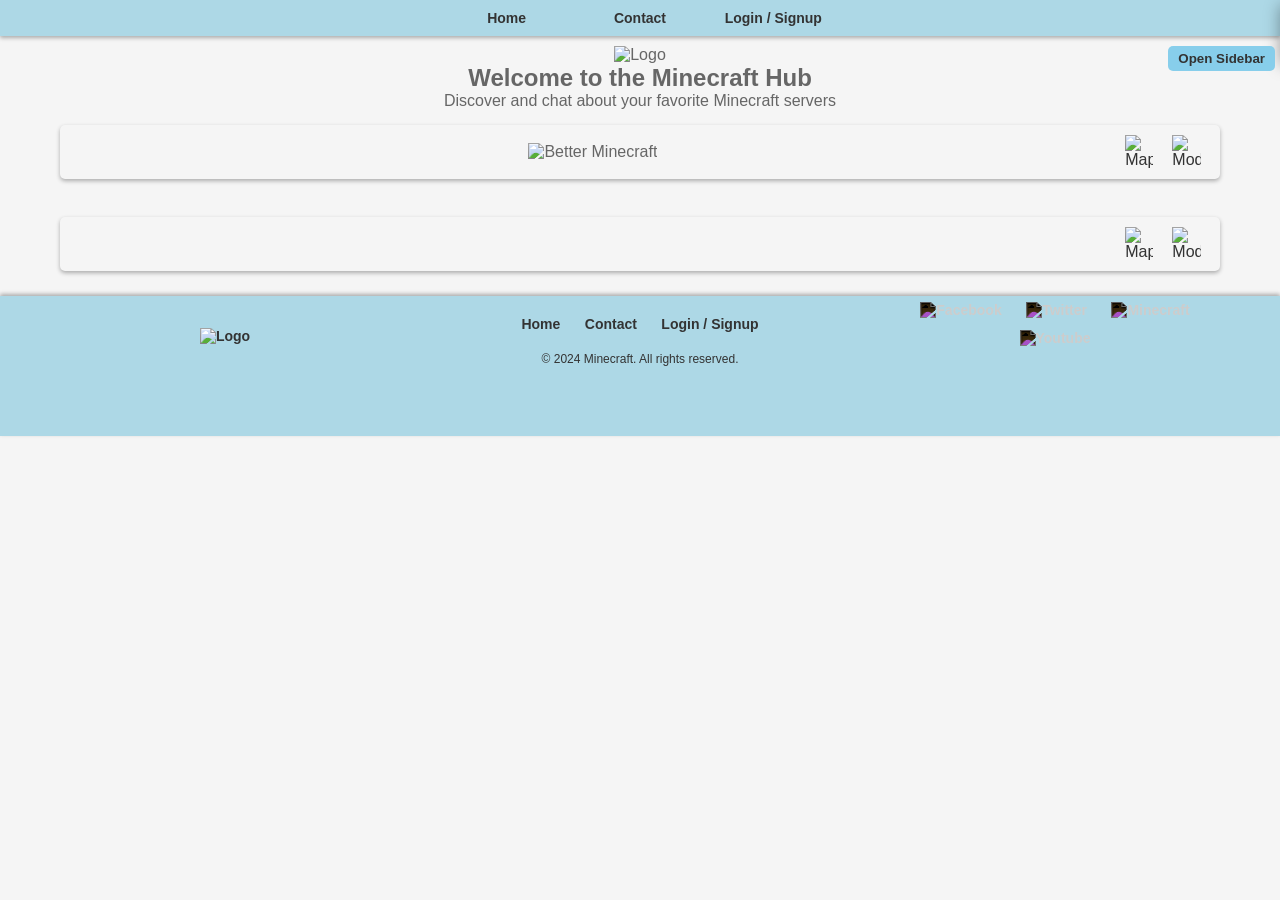
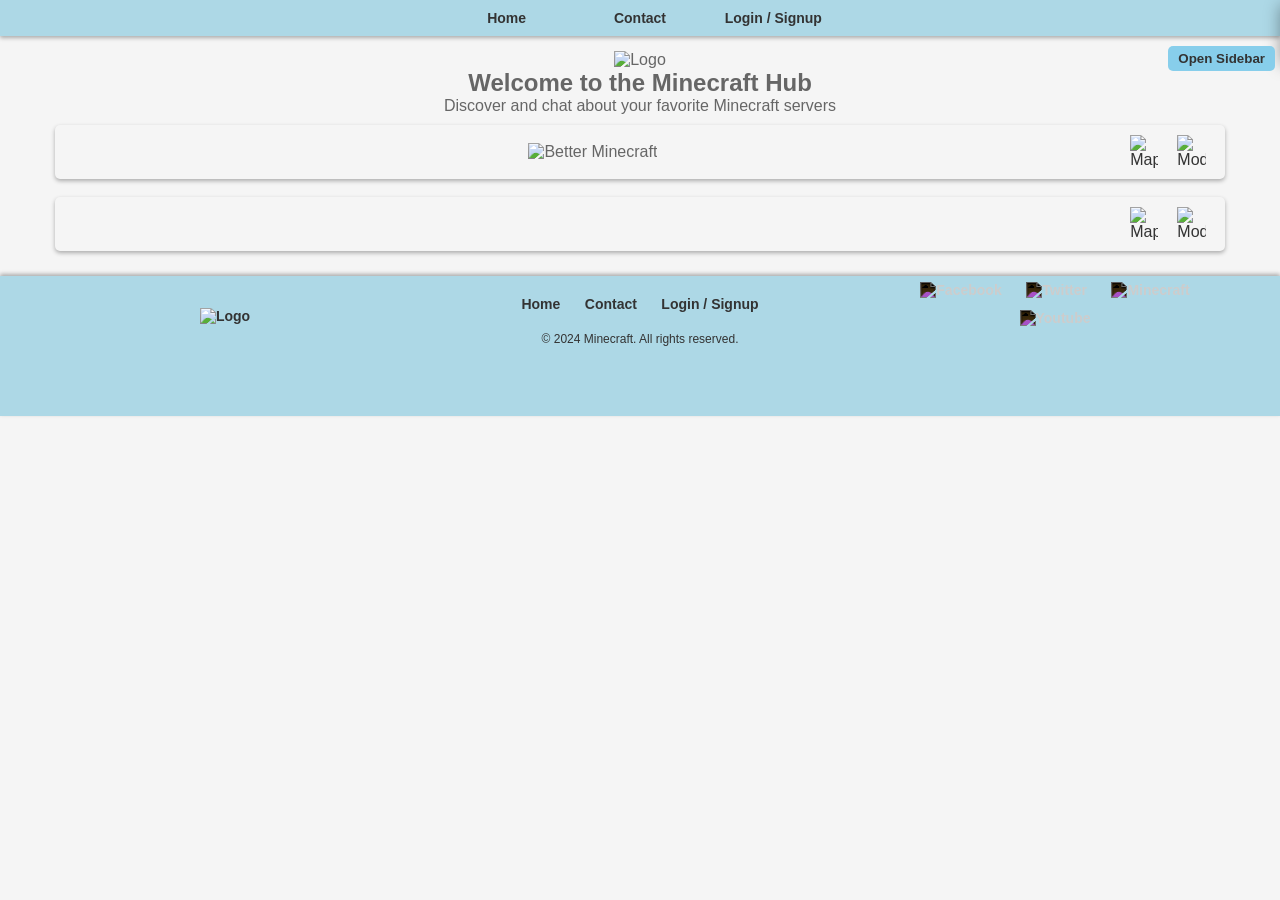

chat margin

--- a/websites/game/assets/css/styles.css
+++ b/websites/game/assets/css/styles.css
@@ -80,7 +80,7 @@ main {
     flex: 1;
     max-width: 1200px;
     margin: 0px auto;
-    padding: 10px;
+    padding: 15px;
     text-align: center;
 }
 
@@ -142,13 +142,13 @@ iframe {
 .sidebar-content iframe {
     max-width: 100%;
     border: none;
-    height: 220px;
+    margin-bottom: 20px;
 }
 
 .intro,
 .social-media,
 .video-container {
-    margin-bottom: 20px;
+    margin-bottom: 40px;
 }
 
 .video-container {
@@ -160,7 +160,6 @@ iframe {
     position: relative;
     overflow: hidden;
     width: 100%;
-    /* 16:9 Aspect Ratio */
     padding-top: 56.25%; /* 16:9 Aspect Ratio */
 }
 
@@ -284,7 +283,6 @@ iframe {
     display: flex;
     align-items: center;
     padding: 10px;
-    margin: 10px;
     box-shadow: 0 2px 4px rgba(0, 0, 0, 0.3);border-radius: 5px;
 }
 
@@ -354,8 +352,7 @@ iframe {
 
 #bodyContainer {
     max-width: 1200px;
-    margin: 15px auto;
-    padding: 0 auto;
+    margin: 10px auto;
 }
 
 #chatModal {
